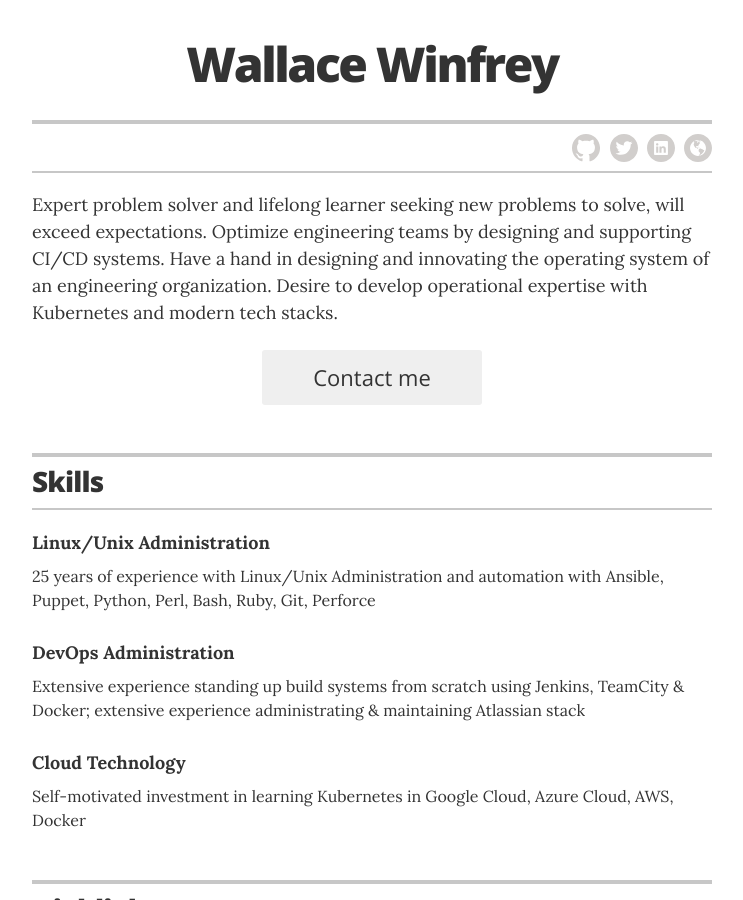
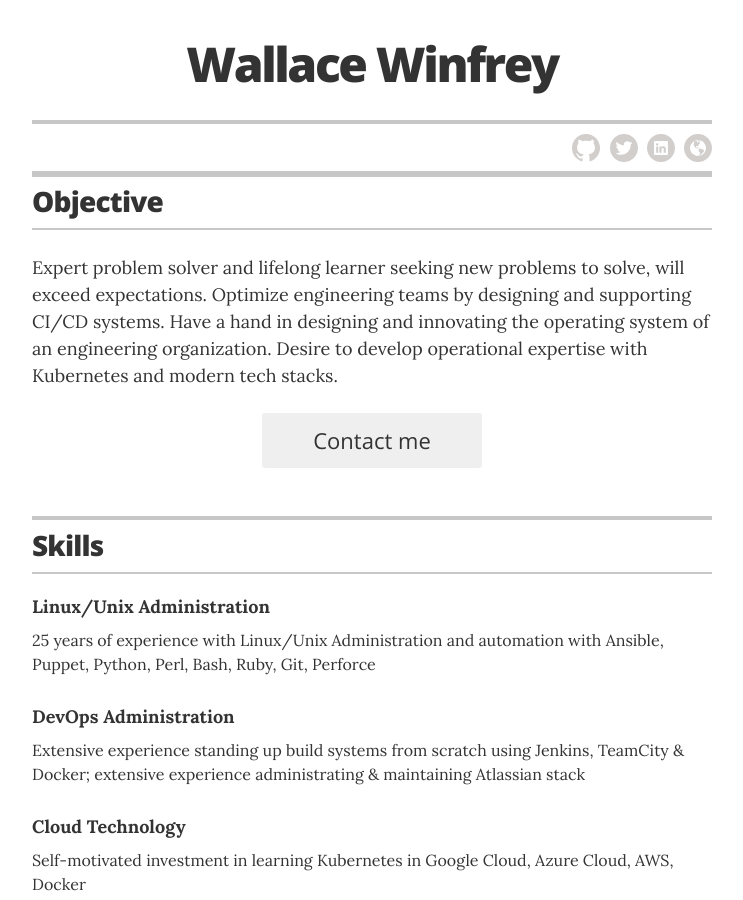
Before and after one commit to wallacewinfrey/wallacewinfrey.github.io, a Jekyll site: the page built from index.html, in a window 1280 px wide and 900 px high. Shown: the whole window, without its empty margins (268-1011 px from the left). Built offline with Jekyll 4.4.1, drawn with Linux system fonts in a browser that asks for light colours.

Commit message:
minor reorg

```diff
--- a/_layouts/resume.html
+++ b/_layouts/resume.html
@@ -36,7 +36,10 @@
         </div>
 
         <div class="executive-summary" itemprop="description">
-          {{ site.resume_header_intro }}
+            <header class="section-header">
+                <h2>Objective</h2>
+            </header>
+            {{ site.resume_header_intro }}
         </div>
 
         {% if site.resume_looking_for_work == 'yes' %}
```
